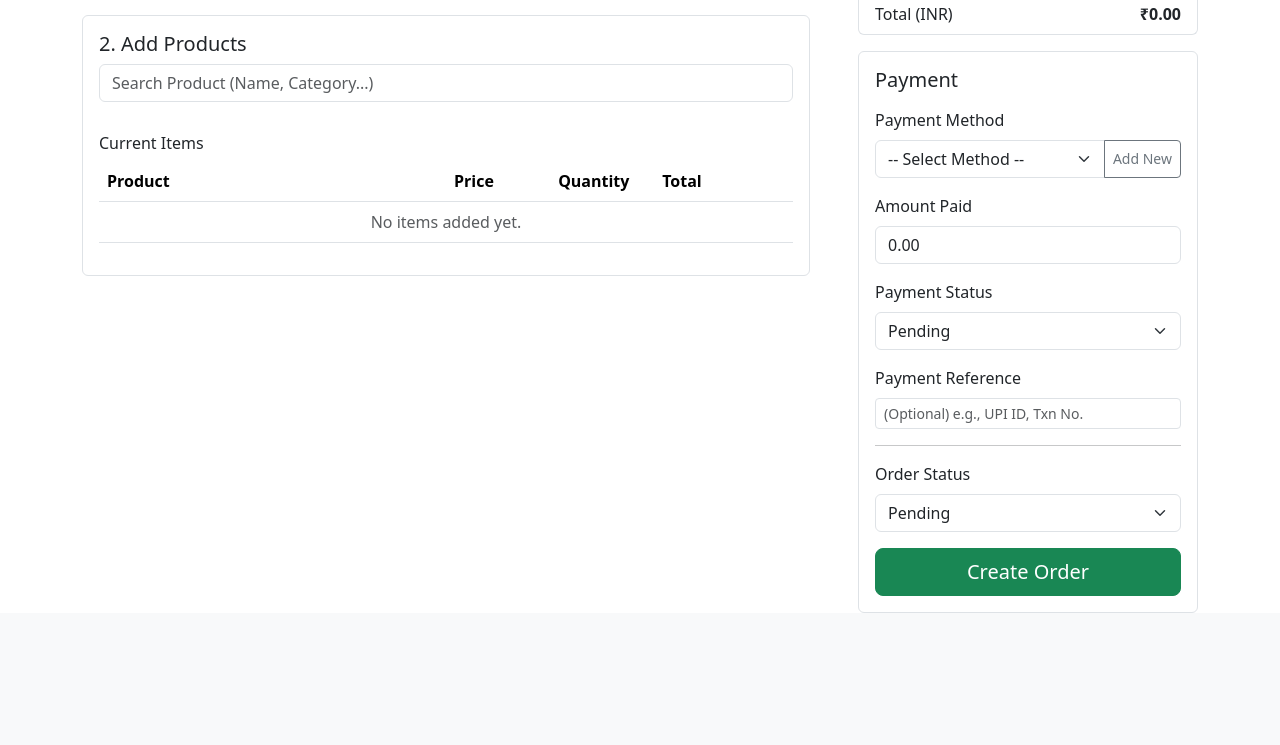
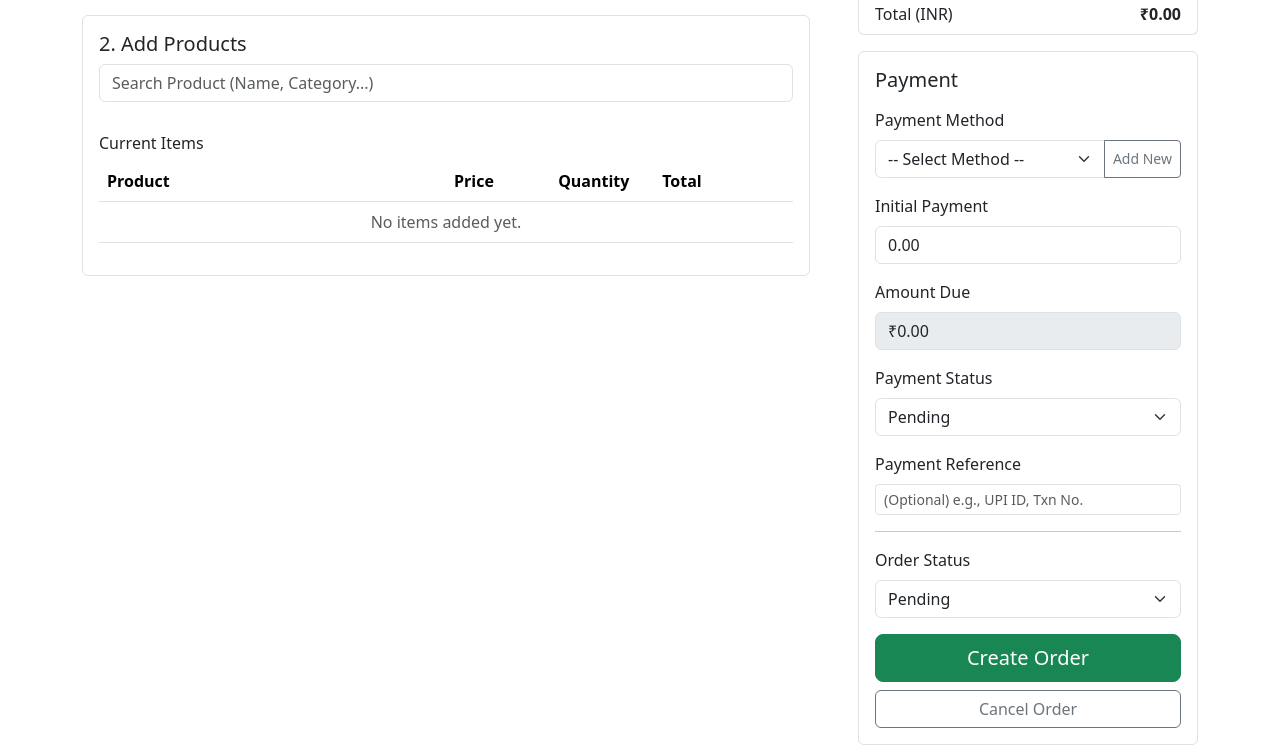
Before and after one commit to CircleAZ/stationary_store_project, a Django app: page /orders/create/ in a window 1280 px wide. Shown: the part 326-1071 px from the top of the page. Before the commit the page ends 939 px from the top, so only its background shows below. Run offline with Django 5.2, Linux system fonts and the light colour scheme; a user stored in the database is signed in; data comes from the database, SQL or seed files in the repository; both versions use the stored data as it was after the commit.

Commit message:
Create Order page improved

```diff
--- a/orders/templates/orders/order_create.html
+++ b/orders/templates/orders/order_create.html
@@ -81,11 +81,9 @@
         <span class="text-muted" id="summary-subtotal">₹0.00</span>
       </li>
       <li class="list-group-item d-flex justify-content-between lh-sm">
-        <div>
-          <h6 class="my-0">Discount</h6>
-        </div>
-         {# Discount Input #}
+        <div><h6 class="my-0">Discount</h6></div>
          <span class="text-muted">
+            {# --- Ensure id="discount-input" --- #}
             <input type="number" class="form-control form-control-sm text-end" id="discount-input" value="0" min="0" step="0.01" style="width: 80px;">
          </span>
       </li>
@@ -118,12 +116,18 @@
             </div>
         </div>
          <div class="mb-3">
-            <label for="amount-paid" class="form-label">Amount Paid</label>
-            <input type="number" class="form-control" id="amount-paid" value="0.00" min="0" step="0.01">
+            <label for="initial-payment" class="form-label">Initial Payment</label>
+            <input type="number" class="form-control" id="initial-payment" value="0.00" min="0" step="0.01">
         </div>
+
+        <div class="mb-3">
+            <label class="form-label">Amount Due</label>
+            <input type="text" class="form-control" id="amount-due-display" value="₹0.00" readonly disabled> {# Readonly display #}
+        </div>
+
         <div class="mb-3">
             <label for="payment-status" class="form-label">Payment Status</label>
-             <select class="form-select" id="payment-status">
+            <select class="form-select" id="payment-status" name="payment_status"> {# Added name #}
                 <option value="Pending">Pending</option>
                 <option value="Partial">Partial</option>
                 <option value="Paid">Paid</option>
@@ -131,19 +135,25 @@
        </div>
        <div class="mb-3">
         <label for="payment-reference" class="form-label">Payment Reference</label>
-             <input type="text" class="form-control form-control-sm" id="payment-reference" placeholder="(Optional) e.g., UPI ID, Txn No.">
+        <input type="text" class="form-control form-control-sm" id="payment-reference" name="payment_reference" placeholder="(Optional) e.g., UPI ID, Txn No."> {# Added name #}
    </div>
          <hr>
          <div class="mb-3">
             <label for="order-status" class="form-label">Order Status</label>
-             <select class="form-select" id="order-status">
+            <select class="form-select" id="order-status" name="order_status"> {# Added name #}
                 <option value="Pending" selected>Pending</option>
                 <option value="Processing">Processing</option>
                 <option value="Completed">Completed</option>
             </select>
         </div>
 
-         <button class="w-100 btn btn-success btn-lg" type="button" id="create-order-btn">Create Order</button>
+         {# --- ADD CANCEL BUTTON & MODIFY CREATE --- #}
+         <div class="d-grid gap-2">
+            <button class="btn btn-success btn-lg" type="button" id="create-order-btn">Create Order</button>
+            {# Cancel button - perhaps links back to order list or dashboard #}
+            <a href="{% url 'orders:order_list' %}" class="btn btn-outline-secondary" id="cancel-order-btn">Cancel Order</a>
+        </div>
+        {# --- END BUTTONS --- #}
 
     </div>
 
@@ -552,45 +562,77 @@ function updateLineTotal(row) {
     lineTotalCell.textContent = `₹${lineTotal}`;
 }
 
-// --- Function to Update Order Summary (Subtotal, Discount, Total) ---
+// --- Order Summary Elements ---
 const summarySubtotalEl = document.getElementById('summary-subtotal');
-const discountInput = document.getElementById('discount-input');
+const discountInput = document.getElementById('discount-input'); // <-- Make sure this line EXISTS and is correct
 const summaryTotalEl = document.getElementById('summary-total');
+const initialPaymentInput = document.getElementById('initial-payment');
+const amountDueDisplayEl = document.getElementById('amount-due-display');
+const paymentStatusSelect = document.getElementById('payment-status');
 
+// --- Function to Update Order Summary (MODIFIED) ---
+// --- Function to Update Order Summary (MODIFIED WITH LOGGING) ---
 function updateOrderSummary() {
+    console.log("--- Running updateOrderSummary ---"); // 1. Check if function is called
+
     let subtotal = 0;
-    const itemRows = orderItemsTableBody.querySelectorAll('tr[data-product-id]'); // Select only actual item rows
+    // Select only rows that represent added products
+    const itemRows = orderItemsTableBody.querySelectorAll('tr[data-product-id]');
+    console.log(`Found ${itemRows.length} item rows to process.`); // 2. Check if rows are found
 
-    itemRows.forEach(row => {
-        const price = parseFloat(row.dataset.price);
-        const quantity = parseInt(row.querySelector('.item-quantity-input').value);
+    itemRows.forEach((row, index) => {
+        const productId = row.dataset.productId;
+        const priceStr = row.dataset.price;
+        const quantityInput = row.querySelector('.item-quantity-input');
+        const quantityStr = quantityInput ? quantityInput.value : '0'; // Get value from input
+
+        const price = parseFloat(priceStr);
+        const quantity = parseInt(quantityStr);
+
+        // 3. Log the values being used for calculation
+        console.log(`Row ${index}: ID=${productId}, PriceStr=${priceStr}, QtyStr=${quantityStr} -> Price=${price}, Qty=${quantity}`);
+
         if (!isNaN(price) && !isNaN(quantity) && quantity > 0) {
             subtotal += price * quantity;
+        } else {
+             console.warn(`Row ${index}: Skipped calculation due to invalid price or quantity.`);
         }
     });
 
+    console.log(`Calculated Subtotal: ${subtotal}`); // 4. Check final subtotal before discount
+
     let discount = parseFloat(discountInput.value);
-    if (isNaN(discount) || discount < 0) {
-        discount = 0; // Default discount to 0 if invalid
-        discountInput.value = 0;
-    }
+    // ... (rest of discount, total, amount due, payment status logic remains the same) ...
+    if (isNaN(discount) || discount < 0) { discount = 0; discountInput.value = 0; }
+    if (discount > subtotal) { discount = subtotal; discountInput.value = discount.toFixed(2); }
+    const total = subtotal - discount;
+    let initialPayment = parseFloat(initialPaymentInput.value);
+    if (isNaN(initialPayment) || initialPayment < 0) { initialPayment = 0; initialPaymentInput.value = '0.00'; }
+    const amountDue = Math.max(0, total - initialPayment);
 
-    // Ensure discount doesn't exceed subtotal
-    if (discount > subtotal) {
-        discount = subtotal;
-        discountInput.value = discount.toFixed(2);
-    }
+     console.log(`Discount: ${discount}, Total: ${total}, InitialPayment: ${initialPayment}, AmountDue: ${amountDue}`); // 5. Check final values
 
-    const total = subtotal - discount;
+    // --- Update Display ---
+    summarySubtotalEl.textContent = `₹${subtotal.toFixed(2)}`;
+    summaryTotalEl.textContent = `₹${total.toFixed(2)}`;
+    amountDueDisplayEl.value = `₹${amountDue.toFixed(2)}`; // Update amount due display
 
-    summarySubtotalEl.textContent = `₹${subtotal.toFixed(2)}`;
-    // Discount input is already updated if needed
-    summaryTotalEl.textContent = `₹${total.toFixed(2)}`;
-}
+    // --- Auto-update Payment Status ---
+    const tolerance = 0.01;
+    if (initialPayment >= total - tolerance) { paymentStatusSelect.value = 'Paid'; }
+    else if (initialPayment > 0) { paymentStatusSelect.value = 'Partial'; }
+    else { paymentStatusSelect.value = 'Pending'; }
+     console.log(`Set Payment Status: ${paymentStatusSelect.value}`); // 6. Check status set
 
-// --- Listener for Discount Input Changes ---
+     console.log("--- Finished updateOrderSummary ---");
+
+} // End updateOrderSummary
+
+// --- Listeners for changes that affect summary ---
 discountInput.addEventListener('change', updateOrderSummary);
 discountInput.addEventListener('input', updateOrderSummary);
+initialPaymentInput.addEventListener('change', updateOrderSummary); // <-- ADD Listener for Initial Payment
+initialPaymentInput.addEventListener('input', updateOrderSummary);
 
 
     // --- Order Summary Calculation Logic (Placeholder) ---
@@ -685,20 +727,20 @@ saveNewPaymentMethodBtn.addEventListener('click', function() {
         this.textContent = 'Processing...';
 
         // --- 1. Gather Data ---
-        const customerId = selectedCustomerIdInput.value || null; // Get selected customer ID (or null)
+        const customerId = selectedCustomerIdInput.value || null;
     const orderItems = [];
     const itemRows = orderItemsTableBody.querySelectorAll('tr[data-product-id]');
     itemRows.forEach(row => {
         orderItems.push({
             product_id: row.dataset.productId,
             quantity: parseInt(row.querySelector('.item-quantity-input').value),
-                price: row.dataset.price // Send the price snapshot stored on the row
+            price: row.dataset.price
         });
     });
 
     const discount = discountInput.value;
     const paymentMethodId = paymentMethodSelect.value;
-        const amountPaid = document.getElementById('amount-paid').value;
+    const initialPayment = document.getElementById('initial-payment').value;
     const paymentStatus = document.getElementById('payment-status').value;
     const orderStatus = document.getElementById('order-status').value;
     const paymentReference = document.getElementById('payment-reference').value;
@@ -722,7 +764,7 @@ saveNewPaymentMethodBtn.addEventListener('click', function() {
             items: orderItems,
             discount: discount,
             payment_method_id: paymentMethodId,
-            amount_paid: amountPaid,
+            initial_payment: initialPayment, // Use the variable defined above
             payment_status: paymentStatus,
             order_status: orderStatus,
             payment_reference: paymentReference
--- a/orders/views.py
+++ b/orders/views.py
@@ -137,15 +137,18 @@ def order_create_api(request):
             # Decode JSON data sent from JavaScript
             data = json.loads(request.body)
 
-            # --- 1. Extract Data ---
-            customer_id = data.get('customer_id') # Can be None or empty string
-            items_data = data.get('items', []) # List of {product_id, quantity, price}
-            discount_str = str(data.get('discount', '0')) # Ensure string for Decimal conversion
+           # --- 1. Extract Data (MODIFIED) ---
+            customer_id = data.get('customer_id')
+            items_data = data.get('items', [])
+            discount_str = str(data.get('discount', '0'))
             payment_method_id = data.get('payment_method_id')
-            amount_paid_str = str(data.get('amount_paid', '0')) # Ensure string
-            payment_status = data.get('payment_status')
+            # --- Change 'amount_paid' key to match input name ---
+            initial_payment_str = str(data.get('initial_payment', '0')) # <-- Use 'initial_payment'
+            # --- End Change ---
+            payment_status = data.get('payment_status') # JS suggested this, but backend recalculates below
             order_status = data.get('order_status')
             payment_reference = data.get('payment_reference', '')
+
 
             # --- 2. Basic Validation ---
             if not items_data:
@@ -166,9 +169,11 @@ def order_create_api(request):
 
             try:
                 discount = Decimal(discount_str)
-                amount_paid = Decimal(amount_paid_str)
+                # --- Use initial_payment_str ---
+                initial_payment = Decimal(initial_payment_str) # <-- Convert initial payment
+                # --- End Change ---
             except InvalidOperation:
-                 return JsonResponse({'success': False, 'error': 'Invalid number format for discount or amount paid.'}, status=400)
+                 return JsonResponse({'success': False, 'error': 'Invalid number format for discount or initial payment.'}, status=400)
 
 
             # --- 4. Database Transaction ---
@@ -183,7 +188,7 @@ def order_create_api(request):
                     payment_reference=payment_reference,
                     # Totals will be calculated after items are added
                     # Discount will be applied when calculating total
-                    amount_paid=amount_paid
+                    amount_paid=initial_payment
                 )
 
                 # --- 6. Process Order Items ---
@@ -227,21 +232,26 @@ def order_create_api(request):
                 # --- 7. Calculate Final Totals & Update Order ---
                 # Add tax calculation logic here if needed (e.g., tax_rate = Decimal('0.05'))
                 tax_amount = Decimal('0.00') # Placeholder for tax
-                total_amount = (order_subtotal + tax_amount) - discount
-
-                # Ensure total isn't negative after discount
-                total_amount = max(total_amount, Decimal('0.00'))
 
                 new_order.subtotal = order_subtotal
                 new_order.tax_amount = tax_amount
-                new_order.total_amount = total_amount
+                new_order.total_amount = max((order_subtotal + tax_amount) - discount, Decimal('0.00'))
                 # Maybe update payment status based on amount_paid vs total_amount?
-                if amount_paid >= total_amount and payment_status != Order.PAYMENT_STATUS_REFUNDED:
-                     new_order.payment_status = Order.PAYMENT_STATUS_PAID
-                elif amount_paid > 0 and payment_status != Order.PAYMENT_STATUS_REFUNDED:
-                     new_order.payment_status = Order.PAYMENT_STATUS_PARTIAL
+                if new_order.amount_paid >= new_order.total_amount:
+                     final_payment_status = Order.PAYMENT_STATUS_PAID
+                elif new_order.amount_paid > Decimal('0.00'):
+                     final_payment_status = Order.PAYMENT_STATUS_PARTIAL
+                else:
+                     final_payment_status = Order.PAYMENT_STATUS_PENDING
+
+                new_order.payment_status = final_payment_status
                 # Save calculated totals
-                new_order.save(update_fields=['subtotal', 'tax_amount', 'total_amount', 'payment_status'])
+                if final_payment_status in [Order.PAYMENT_STATUS_PAID, Order.PAYMENT_STATUS_PARTIAL]:
+                     new_order.status = Order.ORDER_STATUS_PROCESSING # Or use status sent from JS? Decide workflow.
+                else:
+                     new_order.status = Order.ORDER_STATUS_PENDING # Or use status sent from JS?
+
+                new_order.save(update_fields=['subtotal', 'tax_amount', 'total_amount', 'payment_status', 'status']) # Add status
 
 
             # --- 8. Return Success Response ---
```
Also changed, not shown: db.sqlite3. Lines whose indentation alone changed are shown as unchanged.
